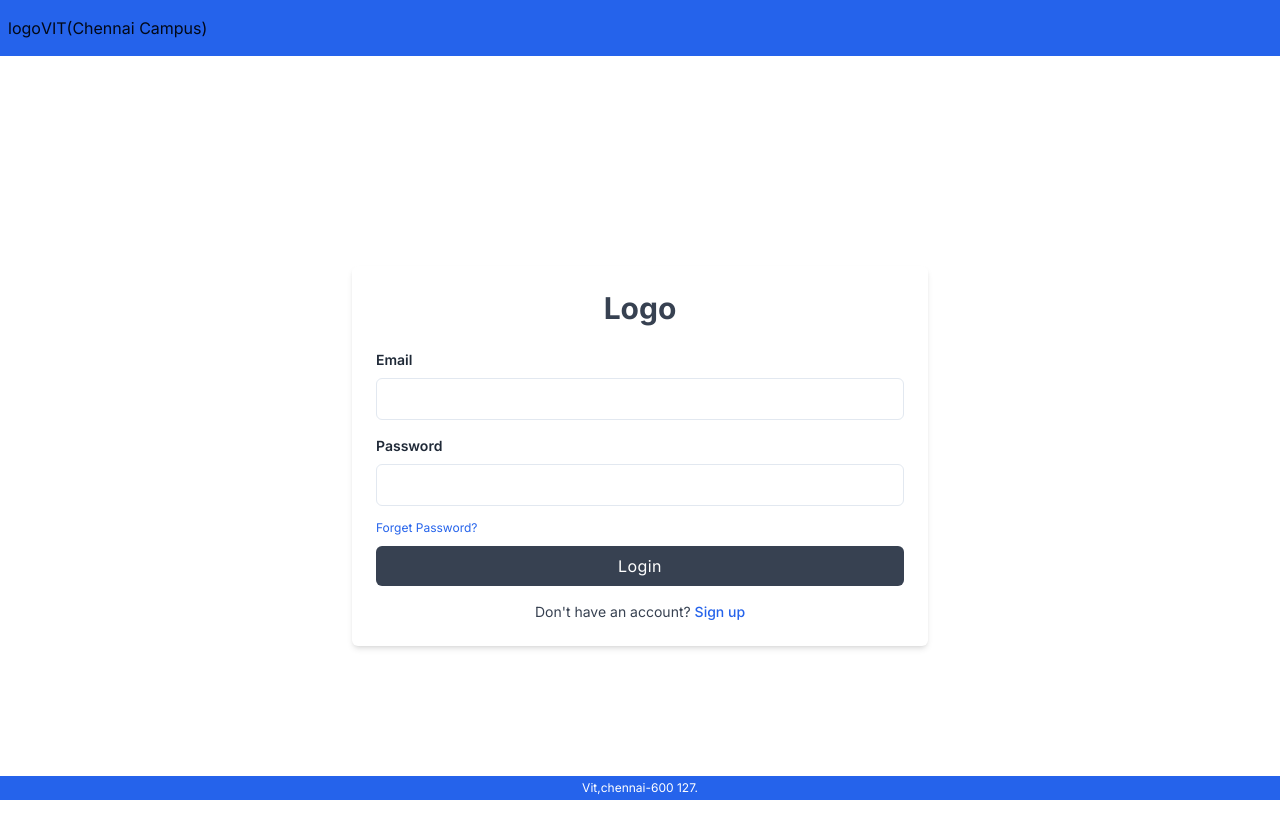
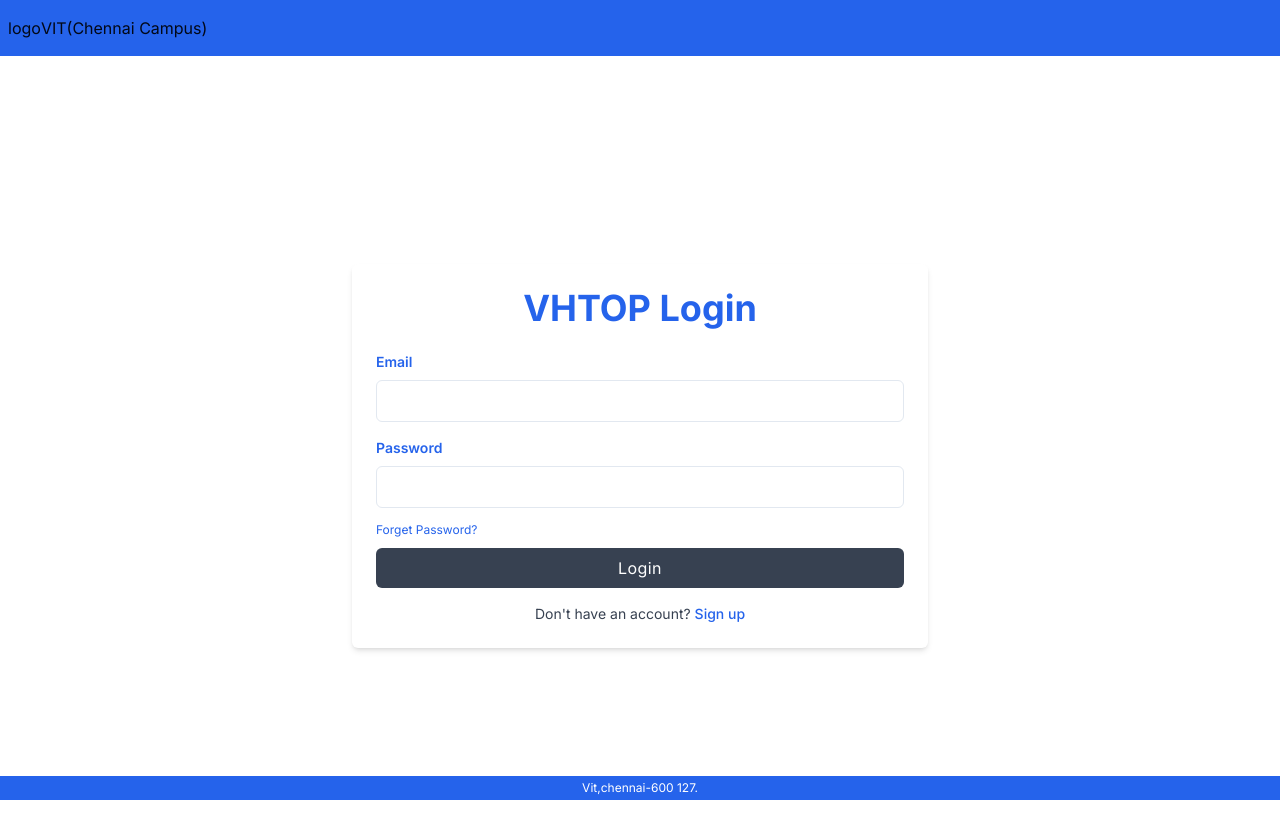
Before and after one commit to meaviral17/vhtop, a Next.js app: page /login in a window 1280 px wide. Shown: the top 838 px of the page. Built offline with nearby package versions, Linux system fonts and the light colour scheme.

Commit message:
css update

```diff
--- a/components/LoginForm/Loginform.tsx
+++ b/components/LoginForm/Loginform.tsx
@@ -4,30 +4,30 @@ export default function Login() {
   return (
     <div className="relative flex flex-col items-center justify-center min-h-screen overflow-hidden">
       <div className="w-full p-6 bg-white rounded-md shadow-md lg:max-w-xl">
-        <h1 className="text-3xl font-bold text-center text-gray-700">Logo</h1>
+        <h1 className=" font-bold text-center text-primary text-4xl ">VHTOP Login</h1>
         <form className="mt-6">
           <div className="mb-4">
             <label
               htmlFor="email"
-              className="block text-sm font-semibold text-gray-800"
+              className="block text-sm font-semibold text-primary"
             >
               Email
             </label>
             <input
               type="email"
-              className="block w-full px-4 py-2 mt-2 text-gray-700 bg-white border rounded-md focus:border-gray-400 focus:ring-gray-300 focus:outline-none focus:ring focus:ring-opacity-40"
+              className="block w-full px-4 py-2 mt-2 text-primary bg-white border rounded-md focus:border-gray-400 focus:ring-gray-300 focus:outline-none focus:ring focus:ring-opacity-40"
             />
           </div>
           <div className="mb-2">
             <label
               htmlFor="password"
-              className="block text-sm font-semibold text-gray-800"
+              className="block text-sm font-semibold text-primary"
             >
               Password
             </label>
             <input
               type="password"
-              className="block w-full px-4 py-2 mt-2 text-gray-700 bg-white border rounded-md focus:border-gray-400 focus:ring-gray-300 focus:outline-none focus:ring focus:ring-opacity-40"
+              className="block w-full px-4 py-2 mt-2 text-primary bg-white border rounded-md focus:border-gray-400 focus:ring-gray-300 focus:outline-none focus:ring focus:ring-opacity-40"
             />
           </div>
           <Link
```
